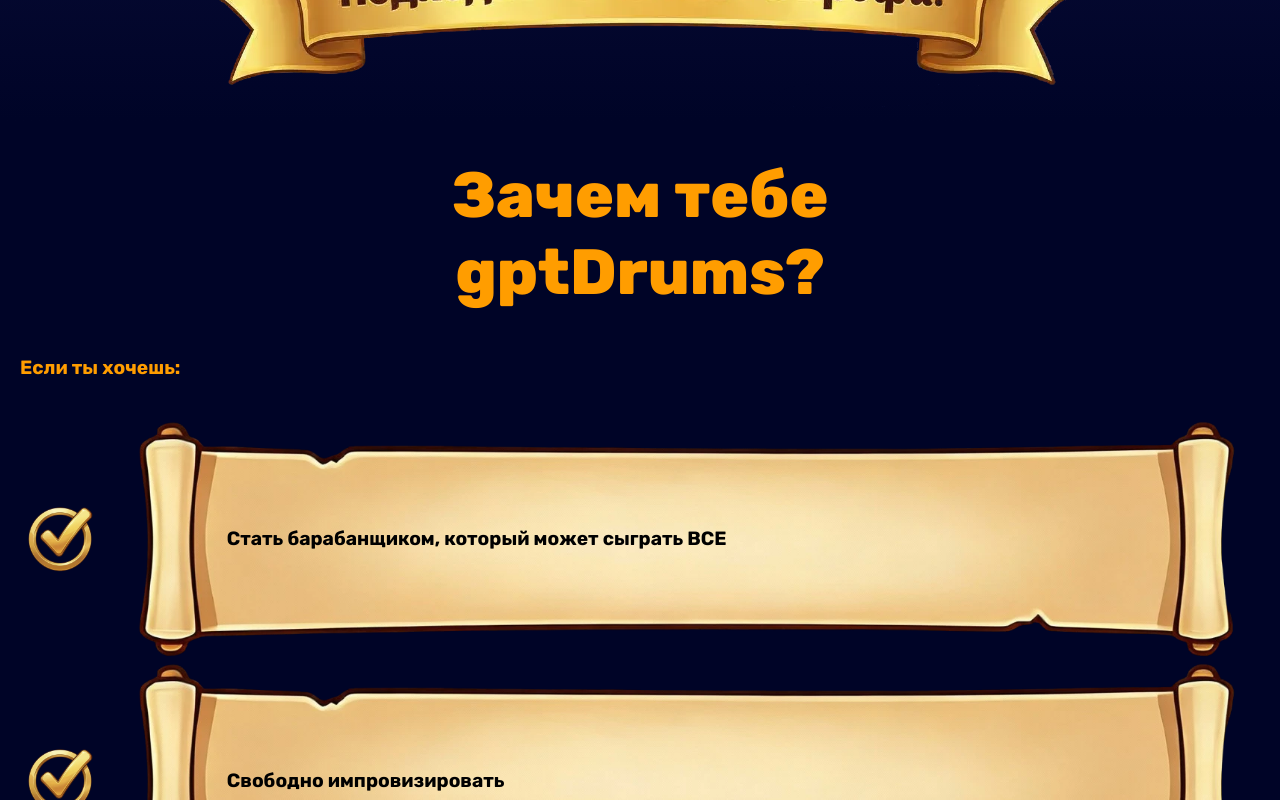
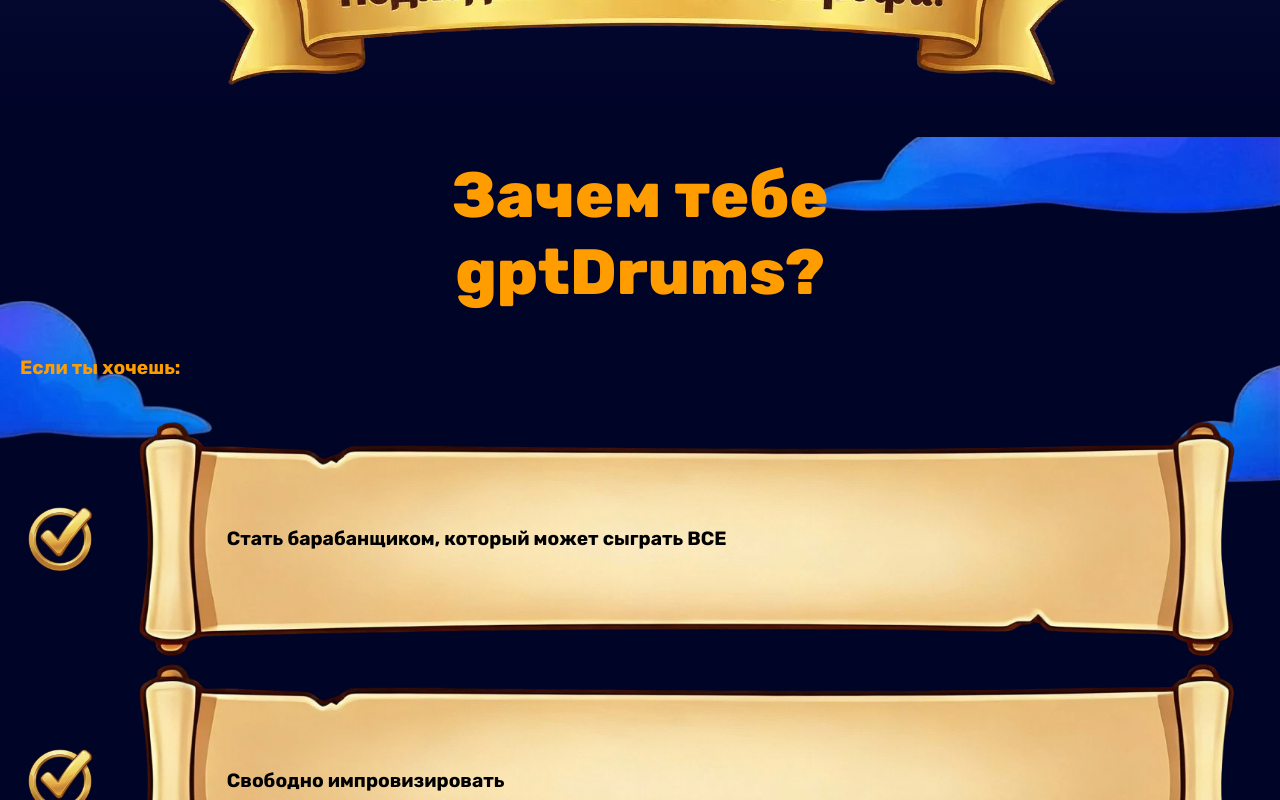
Before and after one commit to dayyes34/gptdrumslanding, a Next.js app: page / in a window 1280 px wide. Shown: the part 1420-2220 px from the top of the page. Built offline with nearby package versions, Linux system fonts and the light colour scheme.

Commit message:
Описание изменений

```diff
--- a/app/components/WhyGptDrums.tsx
+++ b/app/components/WhyGptDrums.tsx
@@ -13,6 +13,30 @@ const points = [
 export default function WhyGptDrums() {
   return (
     <section id="whygptdrums" style={{ padding: '20px 20px 40px 20px', position: 'relative' }}>
+      {/* Фоновое изображение clouds.webp */}
+      <div
+        style={{
+          position: 'absolute',
+          top: 0,
+          left: 0,
+          right: 0,
+          bottom: 0,
+          width: '100%',
+          height: '100%',
+          zIndex: 1,
+        }}
+      >
+        <Image
+          src="/clouds.webp"
+          alt="Clouds"
+          fill
+          style={{
+            objectFit: 'cover',
+            objectPosition: 'center',
+          }}
+          priority
+        />
+      </div>
 
       {/* SVG волна скрыта */}
       <div
```
Also changed, not shown: public/clouds.webp (added).
